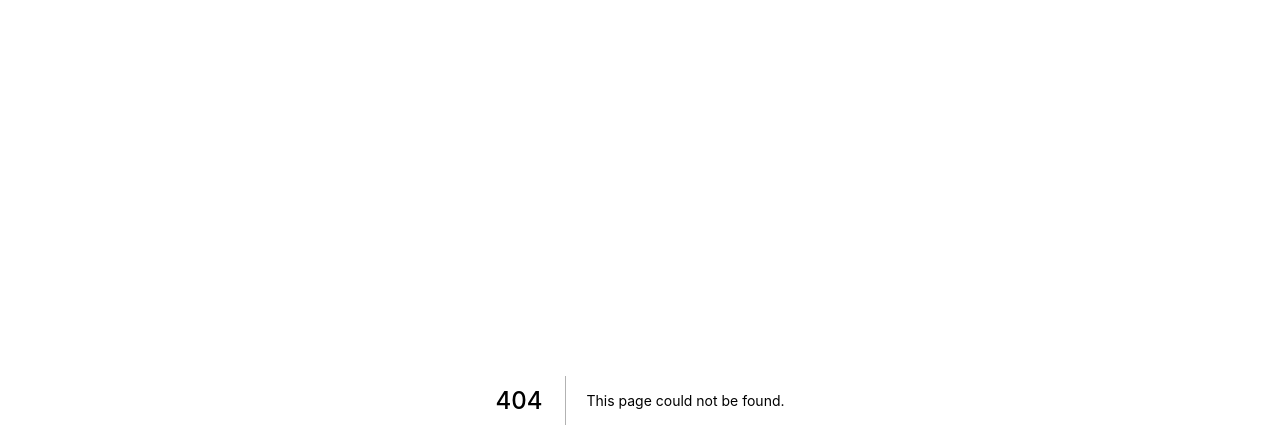
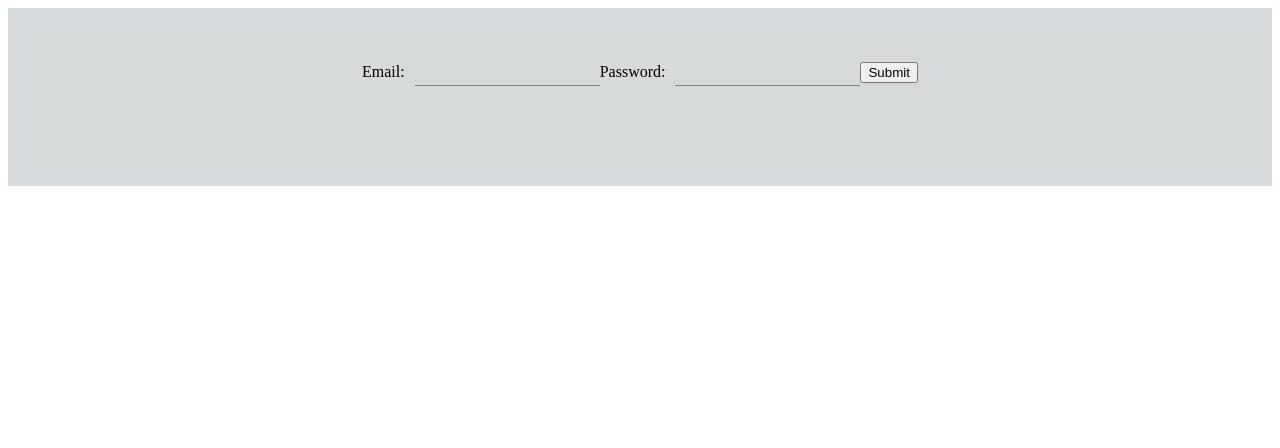
Before and after one commit to daggala/bon-appetit-front, a Next.js app: page /components/login in a window 1280 px wide. Before the commit this address had no page. Shown: the top 448 px of the page. Built offline with nearby package versions, Linux system fonts and the light colour scheme.

Commit message:
works with backend, posting and getting

```diff
--- /dev/null
+++ b/pages/components/login.js
@@ -0,0 +1,90 @@
+import React from "react";
+import styled from "styled-components";
+import PropTypes from "prop-types";
+
+const Container = styled.div`
+  display: flex;
+  flex-direction: column;
+  background-color: rgb(214, 218, 218);
+  align-items: center;
+  justify-content: center;
+  padding-bottom: 50px;
+`;
+
+const Input = styled.input`
+  margin-left: 10px;
+  margin-bottom: 50px;
+  margin-top: 50px;
+  font-size: 14px;
+  height: 25px;
+  background-color: transparent;
+  color: #333;
+  outline: none;
+  border-top-width: 0;
+  border-right-width: 0;
+  border-left-width: 0;
+  border-bottom-color: grey;
+  border-bottom-width: 1px;
+  :focus {
+    border-bottom-width: 2px;
+  }
+  ::placeholder  {
+    color: grey;
+  }
+`;
+
+class Login extends React.Component {
+  constructor(props) {
+    super(props);
+    this.state = {
+      email: "",
+      password: ""
+    };
+    this.editEmail = this.editEmail.bind(this);
+    this.editPassword = this.editPassword.bind(this);
+    this.handleSubmit = this.handleSubmit.bind(this);
+  }
+  editEmail(event) {
+    this.setState({ email: event.target.value });
+  }
+  editPassword(event) {
+    this.setState({ password: event.target.value });
+  }
+
+  handleSubmit(event) {
+    event.preventDefault();
+    this.props.login(this.state.email, this.state.password);
+  }
+
+  render() {
+    return (
+      <Container>
+        <form onSubmit={this.handleSubmit}>
+          <label>
+            Email:
+            <Input
+              type="text"
+              value={this.state.email}
+              onChange={this.editEmail}
+            />
+          </label>
+          <label>
+            Password:
+            <Input
+              type="password"
+              value={this.state.password}
+              onChange={this.editPassword}
+            />
+          </label>
+          <input type="submit" value="Submit" />
+        </form>
+      </Container>
+    );
+  }
+}
+
+Login.propTypes = {
+  login: PropTypes.func.isRequired
+};
+
+export default Login;
```
Also changed, not shown: package.json (+6 -1 lines), pages/actions/login/index.js (added, +36 -0 lines), pages/index.js (+24 -84 lines), .babelrc (added), 1 other file (tests, documents, lock files or other folders).
